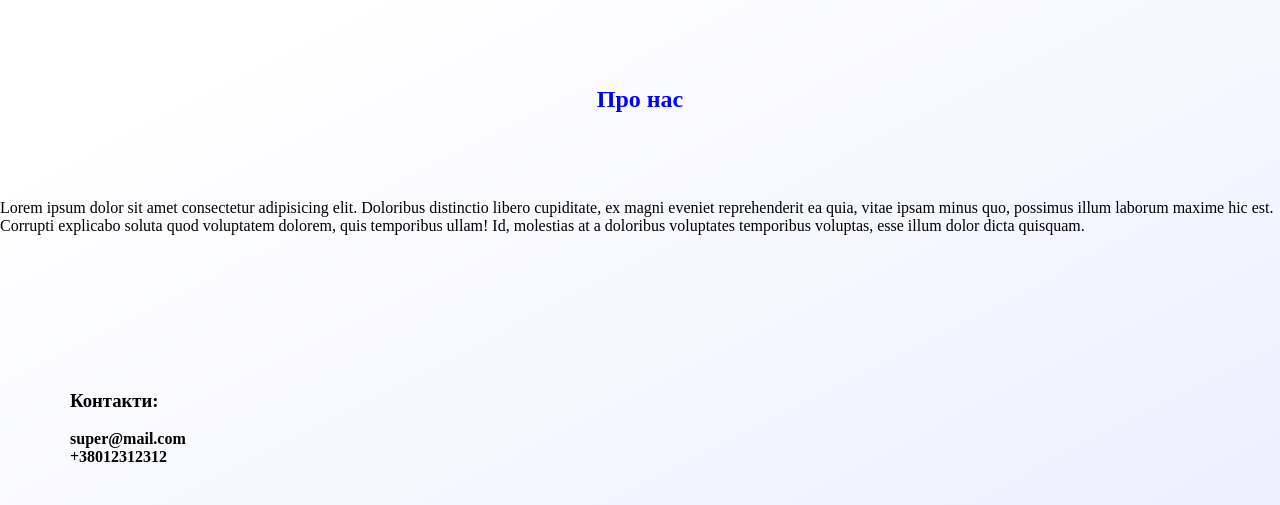
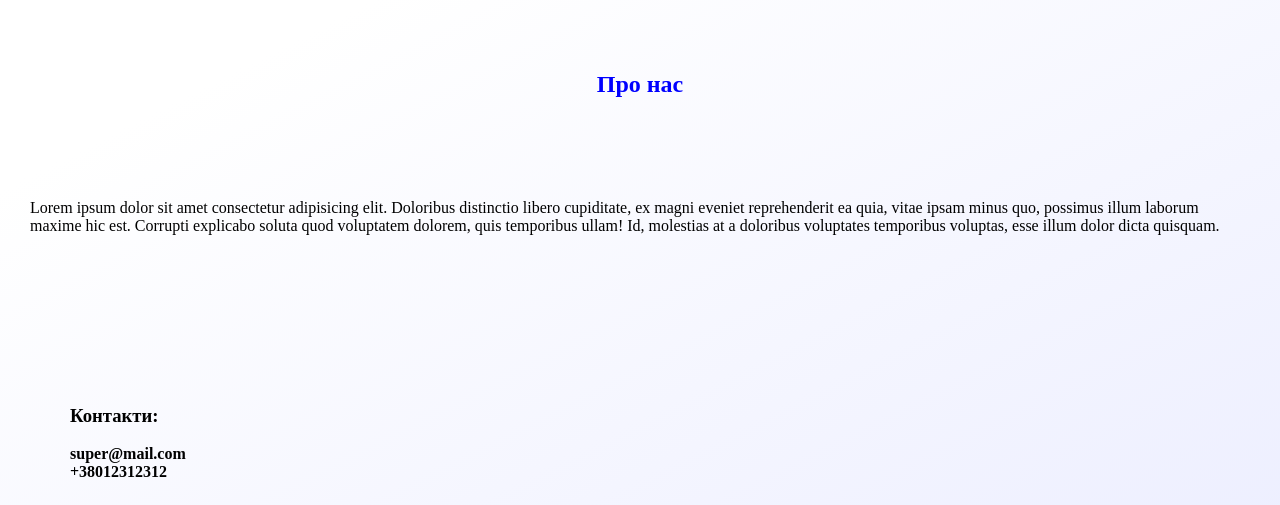
Before and after one commit to mystyButterfly/therapy, a PHP site: page /pages/navigation/about.php in a window 1280 px wide. Shown: the part 100-605 px from the top of the page. Run offline with PHP 8.4, Linux system fonts and the light colour scheme.

Commit message:
Update about.php

```diff
--- a/pages/navigation/about.php
+++ b/pages/navigation/about.php
@@ -12,7 +12,7 @@ include('./header.php')
 ?>
 
 <h2 style="text-align: center;color:blue">Про нас</h2>
-<div>Lorem ipsum dolor sit amet consectetur adipisicing elit. Doloribus distinctio libero cupiditate, ex magni eveniet reprehenderit ea quia, vitae ipsam minus quo, possimus illum laborum maxime hic est. Corrupti explicabo soluta quod voluptatem dolorem, quis temporibus ullam! Id, molestias at a doloribus voluptates temporibus voluptas, esse illum dolor dicta quisquam.</div>
+<div class="navigation-container">Lorem ipsum dolor sit amet consectetur adipisicing elit. Doloribus distinctio libero cupiditate, ex magni eveniet reprehenderit ea quia, vitae ipsam minus quo, possimus illum laborum maxime hic est. Corrupti explicabo soluta quod voluptatem dolorem, quis temporibus ullam! Id, molestias at a doloribus voluptates temporibus voluptas, esse illum dolor dicta quisquam.</div>
 
   <div id='connectUs' style="padding: 70px;">
     <h3>Контакти:</h3> <br/>
```
